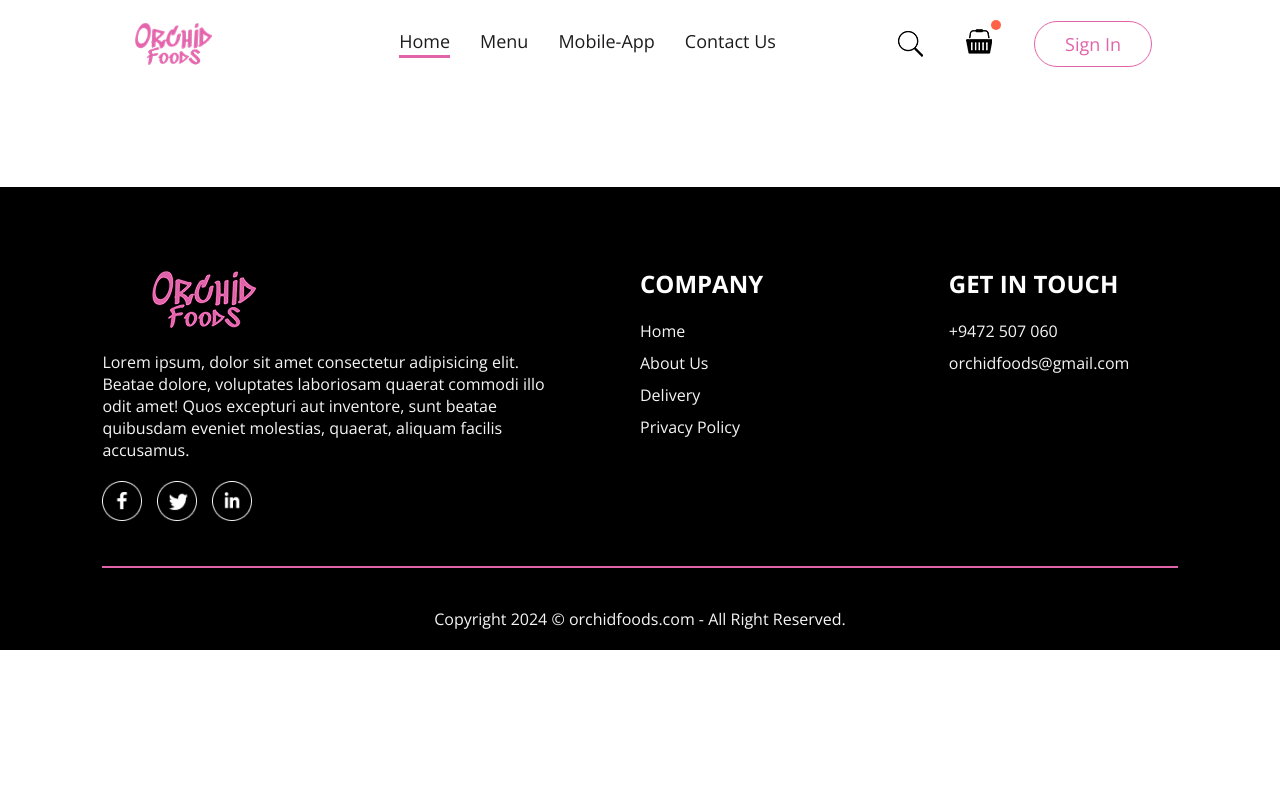
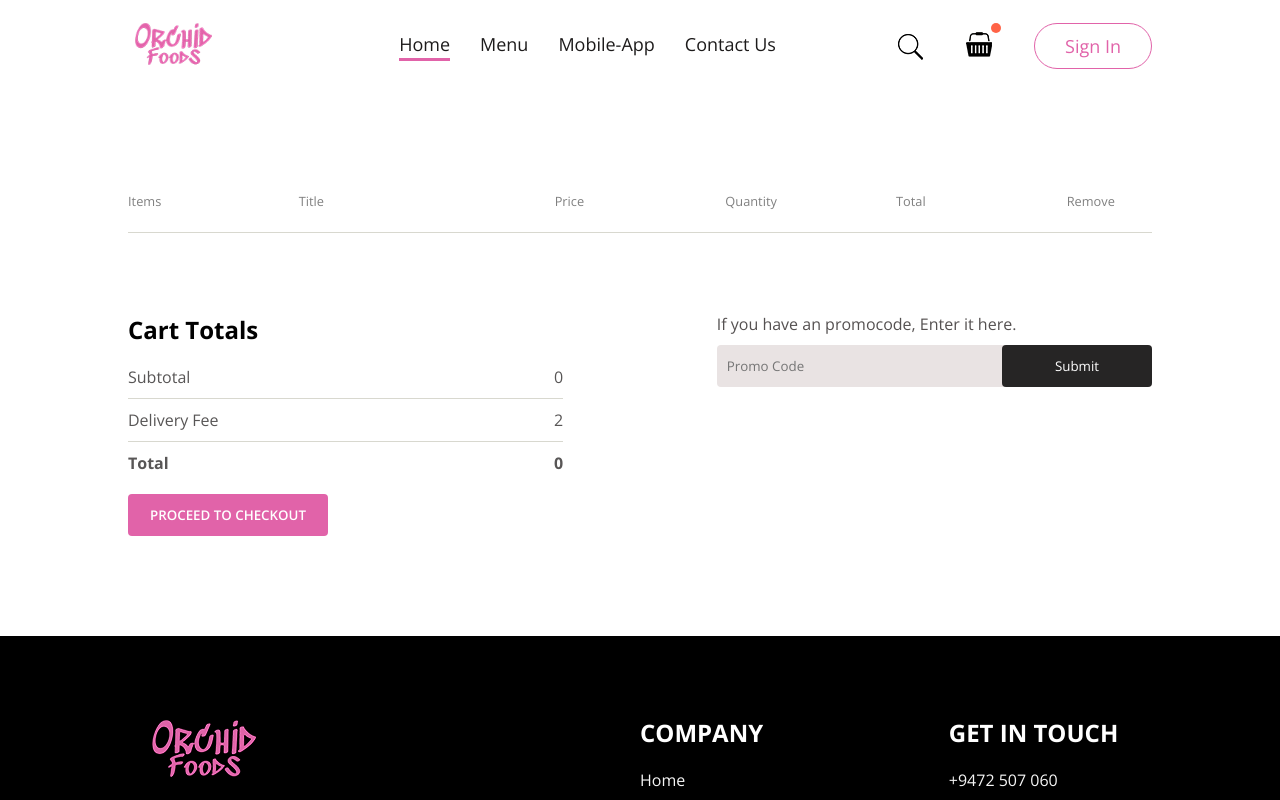
Before and after one commit to prasa-c/OrchidFoods---Frond-end, a React (Vite) app: page /cart in a window 1280 px wide. Shown: the top 800 px of the page. Built offline with nearby package versions, Linux system fonts and the light colour scheme; a web font is replaced by a local one.

Commit message:
cart added

```diff
--- a/src/components/LoginPopup/LoginPopup.css
+++ b/src/components/LoginPopup/LoginPopup.css
@@ -69,7 +69,7 @@
 }
 
 .login-popup p span{
-    color: #E163A9;
+    color: tomato;
     font-weight: 600;
     cursor: pointer;
 }
--- a/src/components/Navbar/Navbar.jsx
+++ b/src/components/Navbar/Navbar.jsx
@@ -9,7 +9,9 @@
 
   return (
     <div className='navbar'>
+        <Link to='/'>
         <img src={assets.logo} alt="" className="logo" />
+        </Link>
         <ul className="navbar-menu">
             <Link to="/" onClick={()=>setMenu("home")} className={menu==="home"?"active":""}>Home</Link>
             <a href='#explore-menu' onClick={()=>setMenu("menu")} className={menu==="menu"?"active":""}>Menu</a>
@@ -19,7 +21,9 @@
         <div className="navbar-right">
             <img src={assets.search_icon} alt="" />
             <div className="navbar-search-icon">
+                <Link to='/cart'>
                 <img src={assets.basket_icon} alt="" />
+                </Link>
                 <div className="dot"></div>
             </div>
             <button onClick = {()=>setShowLogin(true)}>Sign In</button>
--- a/src/pages/Cart/Cart.css
+++ b/src/pages/Cart/Cart.css
@@ -0,0 +1,98 @@
+.cart{
+    margin-top: 100px;
+}
+
+.cart-items-title{
+    display: grid;
+    grid-template-columns: 1fr 1.5fr 1fr 1fr 1fr 0.5fr;
+    align-items: center;
+    color: grey;
+    font-size: max(1vw, 12px);
+}
+
+.cart-items-item{
+    margin: 10px 0px;
+    color: black;
+}
+
+.cart-items-item img{
+    width: 60px;
+}
+
+.cart hr{
+    height: 1px;
+    background-color: rgb(216, 216, 207);
+    border: none;
+}
+
+.cart-items-item .cross{
+    cursor: pointer;
+}
+
+.cart-bottom{
+    margin-top: 80px;
+    display: flex;
+    justify-content: space-between;
+    gap: max(12vw, 20px);
+}
+
+.cart-total{
+    flex: 1;
+    display: flex;
+    flex-direction: column;
+    gap: 20px;
+}
+
+.cart-total-details{
+    display: flex;
+    justify-content: space-between;
+    color: rgb(88, 86, 86);
+}
+
+.cart-total hr{
+    margin: 10px 0px
+}
+
+.cart-total button{
+    border: none;
+    color: white;
+    font-weight: 600;
+    background-color: #E163A9;
+    width: max(15vw,200px);
+    padding: 12px 0px;
+    border-radius: 4px;
+    cursor: pointer;
+}
+
+.cart-promocode{
+    flex: 1;
+}
+
+.cart-promocode p{
+    color: rgb(85, 81, 81);
+}
+
+.cart-promocode-input{
+    margin-top: 10px;
+    display: flex;
+    justify-content: space-between;
+    align-items: center;
+    background-color: rgb(233, 227, 227);
+    border-radius: 4px;
+}
+
+.cart-promocode-input input{
+    background: transparent;
+    border: none;
+    outline: none;
+    padding-left: 10px;
+}
+
+.cart-promocode-input button{
+    width: max(10vw, 150px);
+    padding: 12px 5px;
+    background-color: rgba(0, 0, 0, 0.836);
+    border: none;
+    color: white;
+    border-radius: 4px;
+}
--- a/src/pages/Cart/Cart.jsx
+++ b/src/pages/Cart/Cart.jsx
@@ -1,10 +1,76 @@
-import React from 'react'
+import React, {useContext} from 'react'
 import './Cart.css'
+import {StoreContext} from '../../context/StoreContext'
 
 const Cart = () => {
+
+  const {cartItems, food_list, removeFromCart} = useContext(StoreContext);
   return (
-    <div>
+    <div className='cart'>
+        <div className="cart-items">
+          <div className="cart-items-title">
+            <p>Items</p>
+            <p>Title</p>
+            <p>Price</p>
+            <p>Quantity</p>
+            <p>Total</p>
+            <p>Remove</p>
+          </div>
+          <br />
+          <hr />
+          {food_list.map((item,index)=>{
+            if(cartItems[item._id]>0)
+            {
+              return(
+              <div>
+                  <div className="cart-items-title cart-items-item">
+                  <img src={item.image} alt="" />
+                  <p>{item.name}</p>
+                  <p>Rs. {item.price}</p>
+                  <p>{cartItems[item._id]}</p>
+                  <p>Rs. {item.price*cartItems[item._id]}</p>
+                  <p onClick={()=>removeFromCart(item._id)} className='cross'>x</p>
+                </div>
+                <hr />
+              </div>
 
+
+
+              )
+            }
+          })}
+        </div>
+        <div className="cart-bottom">
+          <div className="cart-total">
+            <h2>Cart Totals</h2>
+            <div>
+              <div className="cart-total-details">
+                <p>Subtotal</p>
+                <p>{0}</p>
+              </div>
+              <hr />
+              <div className="cart-total-details">
+                <p>Delivery Fee</p>
+                <p>{2}</p>
+              </div>
+              <hr />
+              <div className="cart-total-details">
+                <b>Total</b>
+                <b>{0}</b>
+              </div>
+            </div>
+            <button>PROCEED TO CHECKOUT</button>
+          </div>
+          <div className="cart-promocode">
+            <div>
+              <p>If you have an promocode, Enter it here.</p>
+              <div className='cart-promocode-input'>
+                <input type="text" placeholder='Promo Code'/>
+                <button>Submit</button>
+              </div>
+            </div>
+          </div>
+        </div>
     </div>
   )
 }
```
